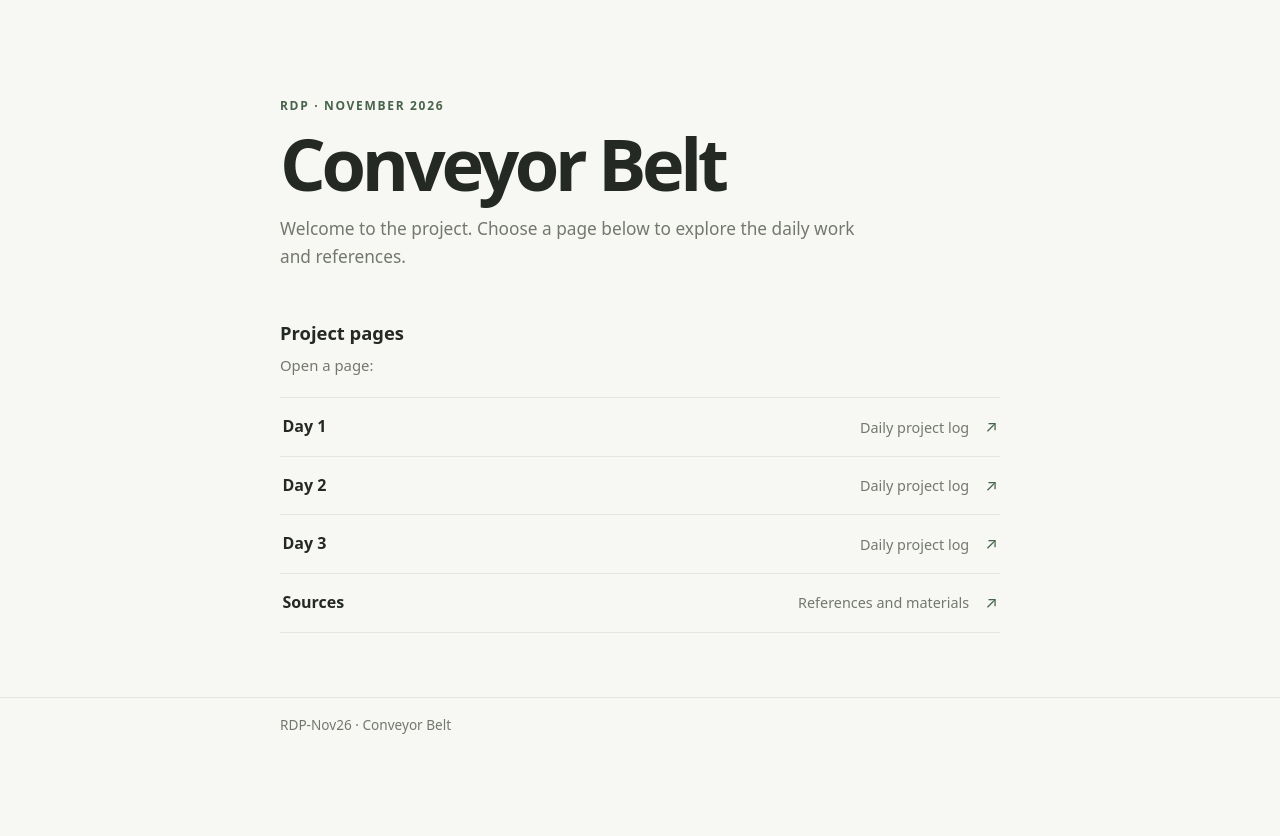
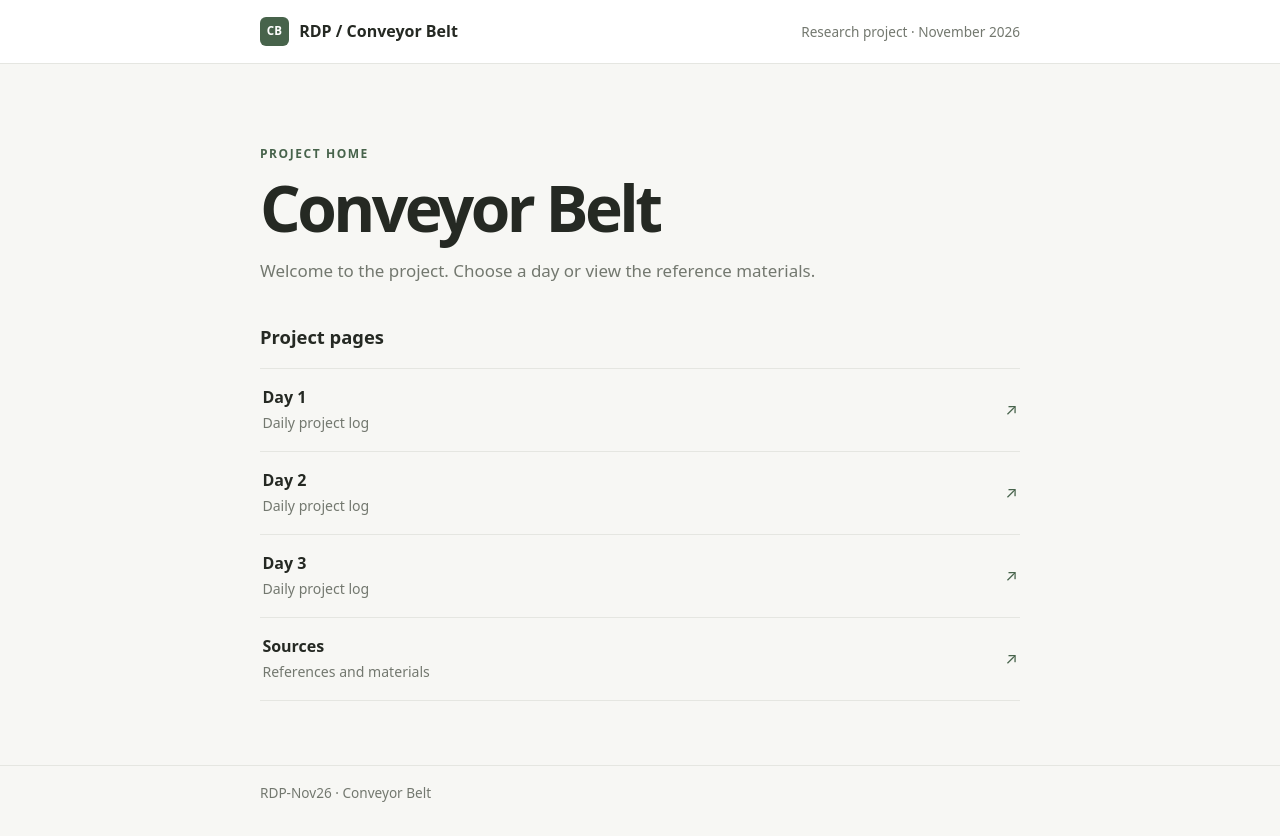
Before and after one commit to alzyloh-jpg/alzyloh-jpg.github.io, a plain HTML site: page index.html in a window 1280 px wide. Before the commit the page ends 800 px from the top, so only its background shows below. Drawn offline with Linux system fonts and the light colour scheme.

Commit message:
Redesign all project pages with a shared clean layout and navigation

```diff
--- /dev/null
+++ b/assets/site.css
@@ -0,0 +1,59 @@
+/* Shared visual system for the project home and page wrappers. */
+:root {
+  color-scheme: light;
+  --ink: #252923;
+  --muted: #73786f;
+  --paper: #fff;
+  --background: #f7f7f4;
+  --accent: #47634b;
+  --line: #e5e6e1;
+  --soft: #eef0ea;
+}
+* { box-sizing: border-box; }
+body {
+  margin: 0;
+  background: var(--background);
+  color: var(--ink);
+  font: 16px/1.6 system-ui, -apple-system, BlinkMacSystemFont, "Segoe UI", sans-serif;
+}
+a { color: inherit; }
+.container { width: min(760px, calc(100% - 2rem)); margin: 0 auto; }
+.site-header {
+  min-height: 64px;
+  display: flex;
+  align-items: center;
+  justify-content: space-between;
+  gap: 1rem;
+  padding: .8rem max(1rem, calc((100% - 760px) / 2));
+  border-bottom: 1px solid var(--line);
+  background: var(--paper);
+}
+.brand { display: inline-flex; align-items: center; gap: .65rem; color: var(--ink); font-weight: 700; text-decoration: none; }
+.brand-mark { display: grid; width: 1.8rem; height: 1.8rem; place-items: center; border-radius: 6px; background: var(--accent); color: white; font-size: .72rem; }
+.header-note { color: var(--muted); font-size: .85rem; }
+.home-main { padding: clamp(3rem, 8vw, 5rem) 0 4rem; }
+.page-main { padding: 2rem 0 3rem; }
+.eyebrow { margin: 0 0 .65rem; color: var(--accent); font-size: .75rem; font-weight: 750; letter-spacing: .13em; text-transform: uppercase; }
+h1 { margin: 0; font-size: clamp(2.4rem, 8vw, 4rem); letter-spacing: -.055em; line-height: 1.05; }
+h2 { margin: 2.4rem 0 .5rem; font-size: 1.15rem; }
+.intro { max-width: 40rem; margin: 1rem 0 0; color: var(--muted); font-size: 1.06rem; }
+.page-list { margin-top: 1rem; border-top: 1px solid var(--line); }
+.page-row { display: flex; align-items: center; justify-content: space-between; gap: 1rem; padding: 1rem .15rem; border-bottom: 1px solid var(--line); text-decoration: none; }
+.page-row:hover { color: var(--accent); }
+.page-row:focus-visible, .back-link:focus-visible, .original-link:focus-visible { outline: 2px solid var(--accent); outline-offset: 3px; }
+.page-row strong, .page-row small { display: block; }
+.page-row small { margin-top: .12rem; color: var(--muted); font-size: .88rem; }
+.arrow { color: var(--accent); }
+.back-link { display: inline-block; margin-bottom: 1.4rem; color: var(--accent); font-size: .92rem; text-decoration: none; }
+.back-link:hover, .original-link:hover { text-decoration: underline; }
+.page-heading { padding-bottom: 1.25rem; border-bottom: 1px solid var(--line); }
+.page-heading h1 { font-size: clamp(2rem, 6vw, 3rem); }
+.page-heading .intro { margin-top: .5rem; font-size: .96rem; }
+.content-frame { display: block; width: 100%; min-height: 78vh; margin-top: 1.5rem; border: 1px solid var(--line); border-radius: 10px; background: var(--paper); }
+.original-link { display: inline-block; margin-top: .85rem; color: var(--accent); font-size: .9rem; }
+.site-footer { padding: 1rem 0 2rem; border-top: 1px solid var(--line); color: var(--muted); font-size: .85rem; }
+@media (max-width: 560px) {
+  .site-header { align-items: flex-start; flex-direction: column; }
+  .header-note { padding-left: 2.45rem; }
+  .content-frame { min-height: 70vh; }
+}
--- a/index.html
+++ b/index.html
@@ -5,63 +5,28 @@
   <meta name="viewport" content="width=device-width, initial-scale=1">
   <meta name="description" content="RDP-Nov26 Conveyor Belt project home page.">
   <title>Conveyor Belt — RDP-Nov26</title>
-  <style>
-    :root {
-      color-scheme: light;
-      --ink: #252923;
-      --muted: #73786f;
-      --paper: #fff;
-      --background: #f7f7f4;
-      --accent: #47634b;
-      --line: #e5e6e1;
-    }
-    * { box-sizing: border-box; }
-    body {
-      margin: 0;
-      background: var(--background);
-      color: var(--ink);
-      font: 16px/1.6 system-ui, -apple-system, BlinkMacSystemFont, "Segoe UI", sans-serif;
-    }
-    .container { width: min(720px, calc(100% - 2rem)); margin: 0 auto; }
-    header { padding: clamp(3rem, 9vw, 6rem) 0 2rem; }
-    .eyebrow { margin: 0 0 .75rem; color: var(--accent); font-size: .75rem; font-weight: 750; letter-spacing: .14em; text-transform: uppercase; }
-    h1 { margin: 0; font-size: clamp(2.5rem, 9vw, 4.5rem); letter-spacing: -.06em; line-height: 1; }
-    .intro { max-width: 38rem; margin: 1rem 0 0; color: var(--muted); font-size: 1.08rem; }
-    main { padding: 1rem 0 4rem; }
-    h2 { margin: 0 0 .35rem; font-size: 1.15rem; }
-    .subtext { margin: 0 0 1.25rem; color: var(--muted); font-size: .93rem; }
-    .page-list { margin: 0; padding: 0; border-top: 1px solid var(--line); list-style: none; }
-    .page-list li { border-bottom: 1px solid var(--line); }
-    .page-list a { display: flex; align-items: center; justify-content: space-between; gap: 1rem; padding: 1rem .15rem; color: var(--ink); text-decoration: none; }
-    .page-list a:hover { color: var(--accent); }
-    .page-list a:focus-visible { outline: 2px solid var(--accent); outline-offset: 3px; }
-    .title { font-weight: 650; }
-    .description { margin-left: auto; color: var(--muted); font-size: .9rem; }
-    .arrow { color: var(--accent); }
-    footer { padding: 1rem 0 2rem; border-top: 1px solid var(--line); color: var(--muted); font-size: .85rem; }
-    @media (max-width: 520px) { .page-list a { flex-wrap: wrap; } .description { width: 100%; margin-left: 0; } }
-  </style>
+  <link rel="stylesheet" href="assets/site.css">
 </head>
 <body>
-  <header class="container">
-    <p class="eyebrow">RDP · November 2026</p>
+  <header class="site-header">
+    <a class="brand" href="index.html"><span class="brand-mark" aria-hidden="true">CB</span> RDP / Conveyor Belt</a>
+    <span class="header-note">Research project · November 2026</span>
+  </header>
+  <main class="container home-main">
+    <p class="eyebrow">Project home</p>
     <h1>Conveyor Belt</h1>
-    <p class="intro">Welcome to the project. Choose a page below to explore the daily work and references.</p>
-  </header>
-  <main class="container">
-    <section aria-labelledby="pages-heading">
-      <h2 id="pages-heading">Project pages</h2>
-      <p class="subtext">Open a page:</p>
-      <nav aria-label="Project pages">
-        <ul class="page-list">
-          <li><a href="DRAFT/Day%201.html"><span class="title">Day 1</span><span class="description">Daily project log</span><span class="arrow" aria-hidden="true">↗</span></a></li>
-          <li><a href="DRAFT/Day%202.html"><span class="title">Day 2</span><span class="description">Daily project log</span><span class="arrow" aria-hidden="true">↗</span></a></li>
-          <li><a href="DRAFT/Day%203.html"><span class="title">Day 3</span><span class="description">Daily project log</span><span class="arrow" aria-hidden="true">↗</span></a></li>
-          <li><a href="DRAFT/Sources_.html"><span class="title">Sources</span><span class="description">References and materials</span><span class="arrow" aria-hidden="true">↗</span></a></li>
-        </ul>
+    <p class="intro">Welcome to the project. Choose a day or view the reference materials.</p>
+    <section aria-labelledby="pages-title">
+      <h2 id="pages-title">Project pages</h2>
+      <nav aria-label="Project pages" class="page-list">
+        <a class="page-row" href="pages/day-1.html"><span><strong>Day 1</strong><small>Daily project log</small></span><span class="arrow" aria-hidden="true">↗</span></a>
+        <a class="page-row" href="pages/day-2.html"><span><strong>Day 2</strong><small>Daily project log</small></span><span class="arrow" aria-hidden="true">↗</span></a>
+        <a class="page-row" href="pages/day-3.html"><span><strong>Day 3</strong><small>Daily project log</small></span><span class="arrow" aria-hidden="true">↗</span></a>
+        <a class="page-row" href="pages/sources.html"><span><strong>Sources</strong><small>References and materials</small></span><span class="arrow" aria-hidden="true">↗</span></a>
+        <!-- Add a page: create pages/your-page.html and copy a page-row link, changing its URL, title, and description. -->
       </nav>
     </section>
   </main>
-  <footer><div class="container">RDP-Nov26 · Conveyor Belt</div></footer>
+  <footer class="site-footer"><div class="container">RDP-Nov26 · Conveyor Belt</div></footer>
 </body>
 </html>
```
Also changed, not shown: pages/day-1.html (added, +22 -0 lines), pages/day-2.html (added, +22 -0 lines), pages/day-3.html (added, +22 -0 lines), pages/sources.html (added, +22 -0 lines).
